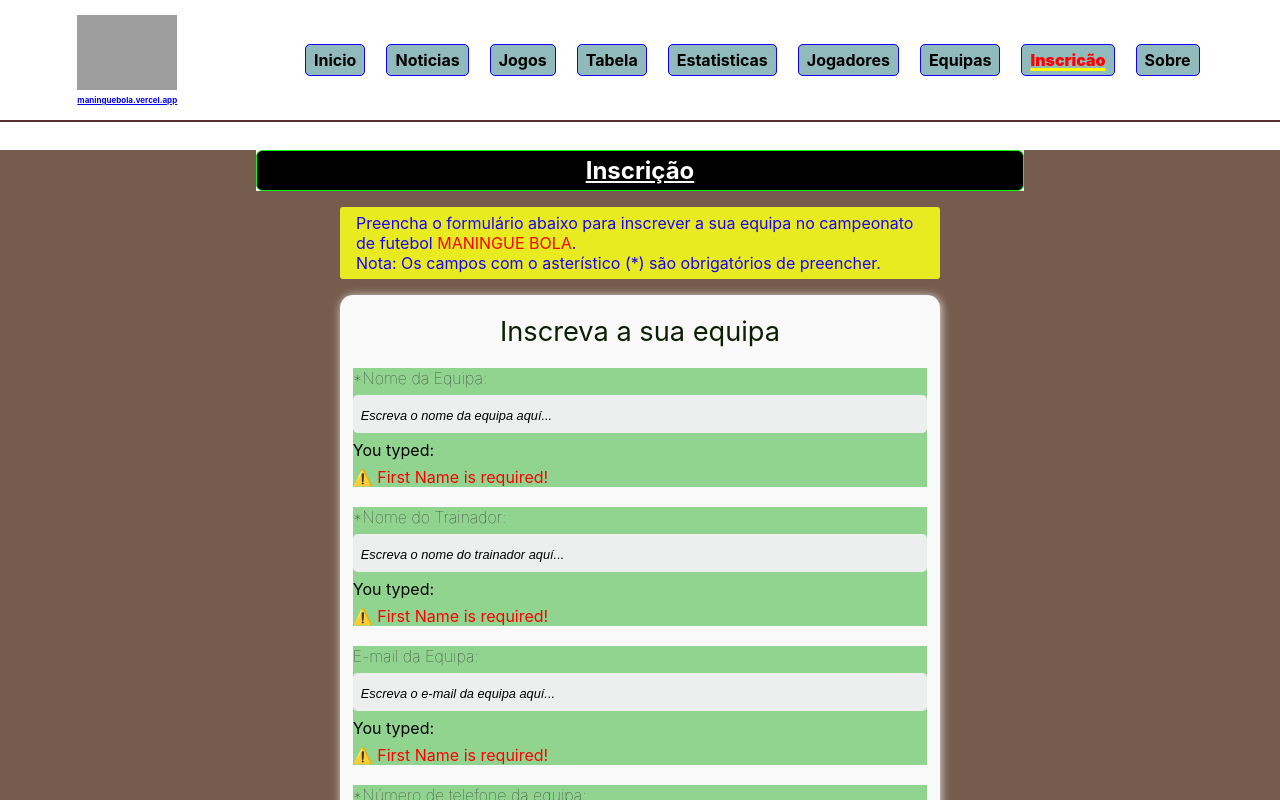
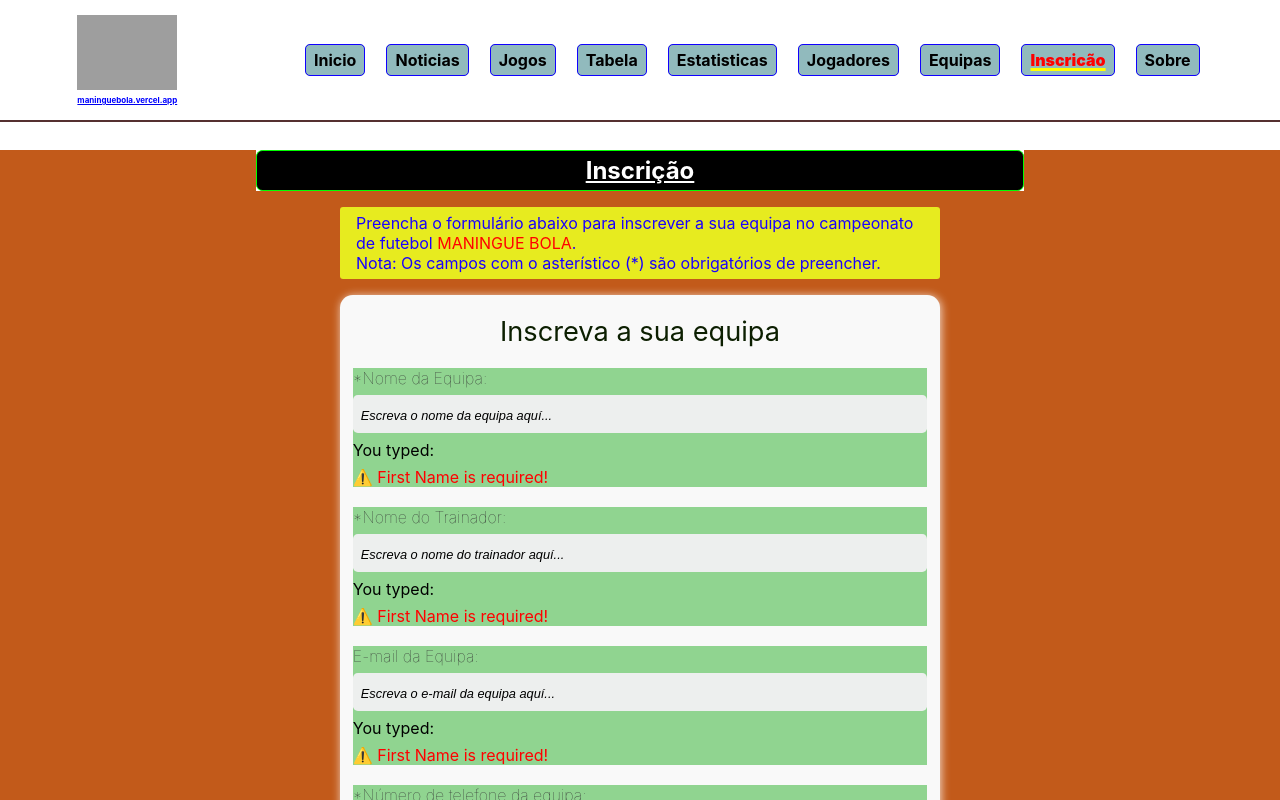
Before and after one commit to Freddsterius/maningue-bola, a React (Create React App) app: page /inscricao in a window 1280 px wide. Shown: the top 800 px of the page. Built offline with nearby package versions, Linux system fonts and the light colour scheme; grey boxes are pictures that could not be loaded.

Commit message:
just chnged the bg color of Inscricao

```diff
--- a/src/pages/Inscricao/Inscricao.css
+++ b/src/pages/Inscricao/Inscricao.css
@@ -44,7 +44,7 @@
   justify-content: center;
   align-items: center;
 
-  background-color: rgb(117, 92, 77); /**********/
+  background-color: rgb(194, 90, 26); /**********/
 }
 
 .inscricao-instruction-message-container {
```
